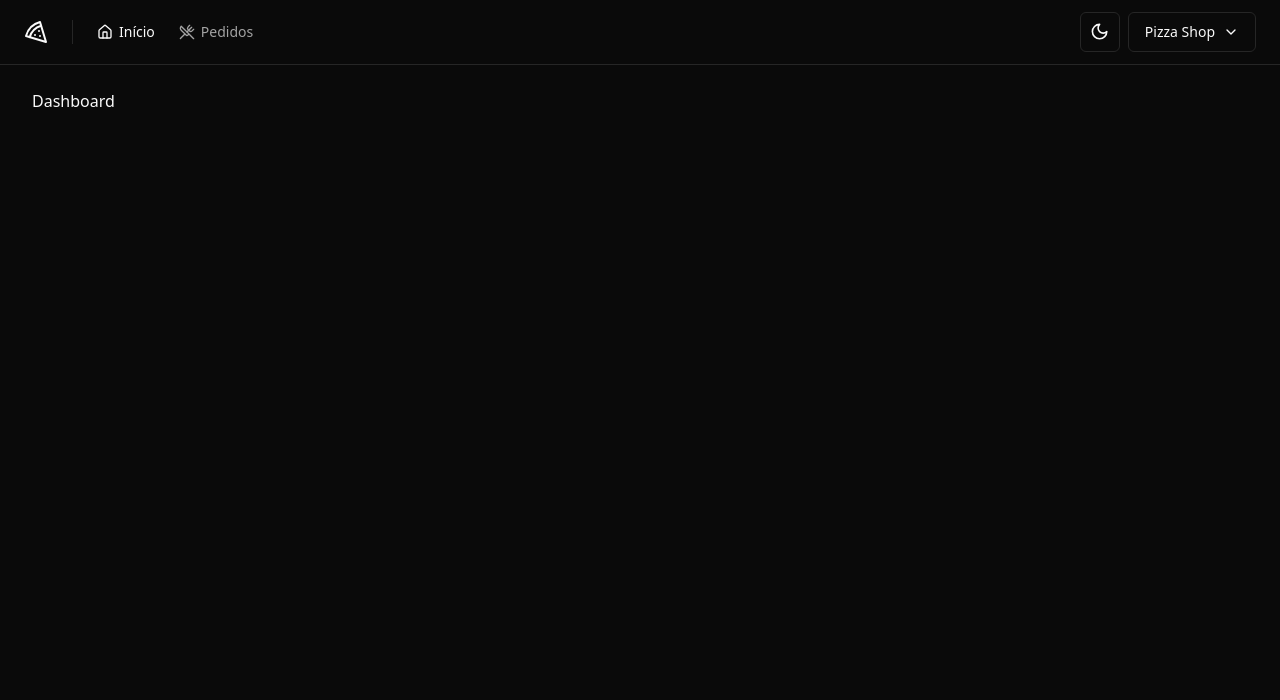
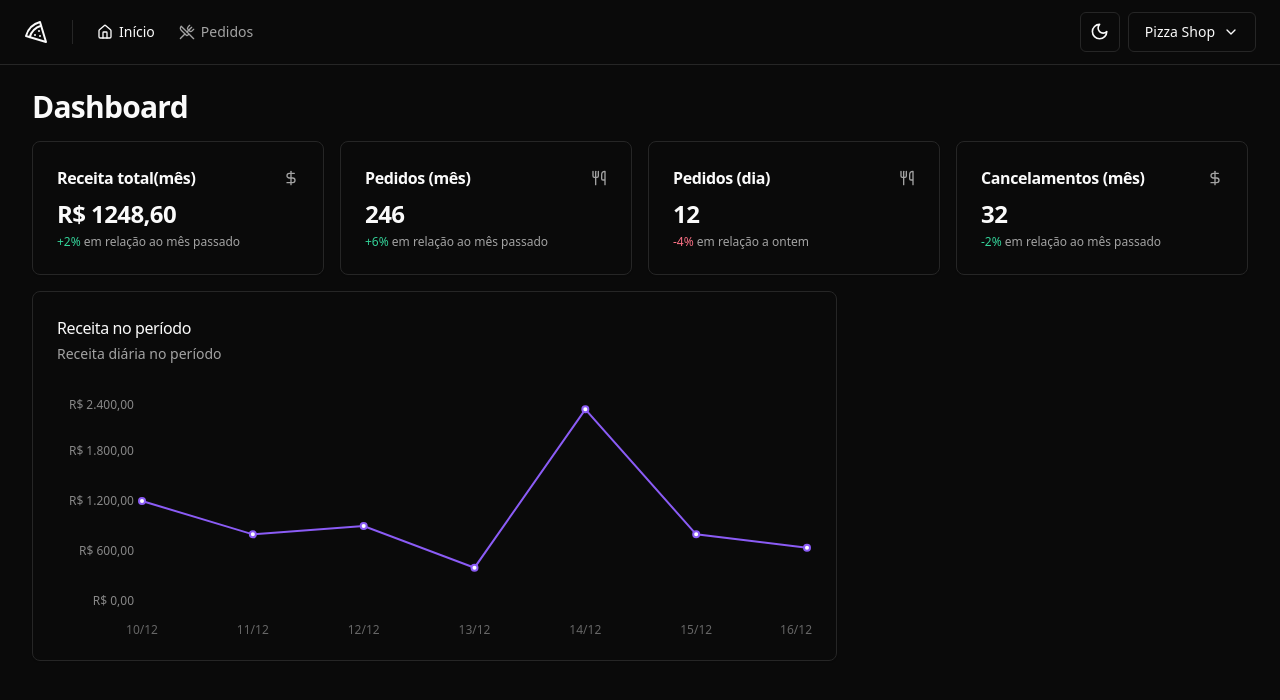
Before and after one commit to Tiago-Dev/pizzashop-web, a React (Vite) app: page / in a window 1280 px wide. Shown: the top 700 px of the page. Built offline with nearby package versions, Linux system fonts and the light colour scheme.

Commit message:
feat: add dashboard page and integrate Recharts library for dynamic chart visualization
Added a new page to the dashboard with the necessary components for displaying dynamic charts. Integrated the Recharts library for easy and interactive visualization of data.

```diff
--- a/package.json
+++ b/package.json
@@ -27,6 +27,7 @@
     "react-helmet-async": "^2.0.4",
     "react-hook-form": "^7.51.2",
     "react-router-dom": "^6.22.3",
+    "recharts": "^2.12.5",
     "sonner": "^1.4.41",
     "sort-by": "^1.2.0",
     "tailwind-merge": "^2.2.2",
--- /dev/null
+++ b/src/components/ui/card.tsx
@@ -0,0 +1,79 @@
+import * as React from "react"
+
+import { cn } from "@/lib/utils"
+
+const Card = React.forwardRef<
+  HTMLDivElement,
+  React.HTMLAttributes<HTMLDivElement>
+>(({ className, ...props }, ref) => (
+  <div
+    ref={ref}
+    className={cn(
+      "rounded-lg border bg-card text-card-foreground shadow-sm",
+      className
+    )}
+    {...props}
+  />
+))
+Card.displayName = "Card"
+
+const CardHeader = React.forwardRef<
+  HTMLDivElement,
+  React.HTMLAttributes<HTMLDivElement>
+>(({ className, ...props }, ref) => (
+  <div
+    ref={ref}
+    className={cn("flex flex-col space-y-1.5 p-6", className)}
+    {...props}
+  />
+))
+CardHeader.displayName = "CardHeader"
+
+const CardTitle = React.forwardRef<
+  HTMLParagraphElement,
+  React.HTMLAttributes<HTMLHeadingElement>
+>(({ className, ...props }, ref) => (
+  <h3
+    ref={ref}
+    className={cn(
+      "text-2xl font-semibold leading-none tracking-tight",
+      className
+    )}
+    {...props}
+  />
+))
+CardTitle.displayName = "CardTitle"
+
+const CardDescription = React.forwardRef<
+  HTMLParagraphElement,
+  React.HTMLAttributes<HTMLParagraphElement>
+>(({ className, ...props }, ref) => (
+  <p
+    ref={ref}
+    className={cn("text-sm text-muted-foreground", className)}
+    {...props}
+  />
+))
+CardDescription.displayName = "CardDescription"
+
+const CardContent = React.forwardRef<
+  HTMLDivElement,
+  React.HTMLAttributes<HTMLDivElement>
+>(({ className, ...props }, ref) => (
+  <div ref={ref} className={cn("p-6 pt-0", className)} {...props} />
+))
+CardContent.displayName = "CardContent"
+
+const CardFooter = React.forwardRef<
+  HTMLDivElement,
+  React.HTMLAttributes<HTMLDivElement>
+>(({ className, ...props }, ref) => (
+  <div
+    ref={ref}
+    className={cn("flex items-center p-6 pt-0", className)}
+    {...props}
+  />
+))
+CardFooter.displayName = "CardFooter"
+
+export { Card, CardHeader, CardFooter, CardTitle, CardDescription, CardContent }
--- a/src/pages/app/dashboard.tsx
+++ /dev/null
@@ -1,10 +0,0 @@
-import { Helmet } from "react-helmet-async";
-
-export function Dashboard() {
-  return (
-    <>
-      <Helmet title="Dashboard" />
-      <h1>Dashboard</h1>
-    </>
-  );
-}
--- /dev/null
+++ b/src/pages/app/dashboard/dashboard.tsx
@@ -0,0 +1,30 @@
+import { Helmet } from "react-helmet-async";
+import { MonthRevenueCard } from "./month-revenue-card";
+import { MonthOrderAmountCard } from "./month-orders-amount-card";
+import { DayOrdersAmountCard } from "./day-orders-amount-card";
+import { MonthCanceledOrdersAmountCard } from "./month-canceled-orders-amount-card";
+import { RevenueChart } from "./revenue-chart";
+
+export function Dashboard() {
+  return (
+    <>
+      <Helmet title="Dashboard" />
+      <div className="flex flex-col gap-4">
+        <h1 className="flex flex-col gap-4">
+          <h1 className="text-3xl font-bold tracking-tight">Dashboard</h1>
+
+          <div className="grid grid-cols-4 gap-4">
+            <MonthRevenueCard />
+            <MonthOrderAmountCard />
+            <DayOrdersAmountCard />
+            <MonthCanceledOrdersAmountCard />
+          </div>
+
+          <div className="grid grid-cols-9 gap-4">
+            <RevenueChart />
+          </div>
+        </h1>
+      </div>
+    </>
+  );
+}
--- /dev/null
+++ b/src/pages/app/dashboard/day-orders-amount-card.tsx
@@ -0,0 +1,24 @@
+import { Card, CardContent, CardHeader, CardTitle } from "@/components/ui/card";
+import { Utensils } from "lucide-react";
+
+export function DayOrdersAmountCard() {
+  return (
+    <Card>
+      <CardHeader className="flex-row items-center justify-between space-y-0 pb-2">
+        <CardTitle className="text-base font-semibold">Pedidos (dia)</CardTitle>
+        <Utensils className="h-4 w-4 text-muted-foreground" />
+      </CardHeader>
+      <CardContent className="space-y-1">
+        <span className="text-2xl font-bold tracking-tight">
+         12
+        </span>
+        <p className="text-xs text-muted-foreground">
+          <span className="text-rose-500 dark:text-rose-400">
+            -4%
+          </span>{' '}
+          em relação a ontem
+        </p>
+      </CardContent>
+    </Card>
+  )
+}
--- /dev/null
+++ b/src/pages/app/dashboard/month-canceled-orders-amount-card.tsx
@@ -0,0 +1,24 @@
+import { Card, CardContent, CardHeader, CardTitle } from "@/components/ui/card";
+import { DollarSign } from "lucide-react";
+
+export function MonthCanceledOrdersAmountCard() {
+  return (
+    <Card>
+      <CardHeader className="flex-row items-center justify-between space-y-0 pb-2">
+        <CardTitle className="text-base font-semibold">Cancelamentos (mês)</CardTitle>
+        <DollarSign className="h-4 w-4 text-muted-foreground" />
+      </CardHeader>
+      <CardContent className="space-y-1">
+        <span className="text-2xl font-bold tracking-tight">
+         32
+        </span>
+        <p className="text-xs text-muted-foreground">
+          <span className="text-emerald-500 dark:text-emerald-400">
+            -2%
+          </span>{' '}
+          em relação ao mês passado
+        </p>
+      </CardContent>
+    </Card>
+  )
+}
--- /dev/null
+++ b/src/pages/app/dashboard/month-orders-amount-card.tsx
@@ -0,0 +1,24 @@
+import { Card, CardContent, CardHeader, CardTitle } from "@/components/ui/card";
+import { Utensils } from "lucide-react";
+
+export function MonthOrderAmountCard() {
+  return (
+    <Card>
+      <CardHeader className="flex-row items-center justify-between space-y-0 pb-2">
+        <CardTitle className="text-base font-semibold">Pedidos (mês)</CardTitle>
+        <Utensils className="h-4 w-4 text-muted-foreground" />
+      </CardHeader>
+      <CardContent className="space-y-1">
+        <span className="text-2xl font-bold tracking-tight">
+         246
+        </span>
+        <p className="text-xs text-muted-foreground">
+          <span className="text-emerald-500 dark:text-emerald-400">
+            +6%
+          </span>{' '}
+          em relação ao mês passado
+        </p>
+      </CardContent>
+    </Card>
+  )
+}
--- /dev/null
+++ b/src/pages/app/dashboard/month-revenue-card.tsx
@@ -0,0 +1,24 @@
+import { Card, CardContent, CardHeader, CardTitle } from "@/components/ui/card";
+import { DollarSign } from "lucide-react";
+
+export function MonthRevenueCard() {
+  return (
+    <Card>
+      <CardHeader className="flex-row items-center justify-between space-y-0 pb-2">
+        <CardTitle className="text-base font-semibold">Receita total(mês)</CardTitle>
+        <DollarSign className="h-4 w-4 text-muted-foreground" />
+      </CardHeader>
+      <CardContent className="space-y-1">
+        <span className="text-2xl font-bold tracking-tight">
+          R$ 1248,60
+        </span>
+        <p className="text-xs text-muted-foreground">
+          <span className="text-emerald-500 dark:text-emerald-400">
+            +2%
+          </span>{' '}
+          em relação ao mês passado
+        </p>
+      </CardContent>
+    </Card>
+  )
+}
--- /dev/null
+++ b/src/pages/app/dashboard/revenue-chart.tsx
@@ -0,0 +1,62 @@
+import { Card, CardContent, CardDescription, CardHeader, CardTitle } from "@/components/ui/card";
+import colors from 'tailwindcss/colors';
+
+import {
+  ResponsiveContainer,
+  LineChart,
+  XAxis,
+  YAxis,
+  CartesianGrid,
+  Line,
+  Tooltip,
+} from 'recharts'
+
+const data = [
+  { date: '10/12', revenue: 1200 },
+  { date: '11/12', revenue: 800 },
+  { date: '12/12', revenue: 900 },
+  { date: '13/12', revenue: 400 },
+  { date: '14/12', revenue: 2300 },
+  { date: '15/12', revenue: 800 },
+  { date: '16/12', revenue: 640 },
+]
+
+export function RevenueChart(){
+  return (
+    <Card className="col-span-6">
+      <CardHeader className="flex-row items-center justify-between pb-8">
+        <div className="space-y-1">
+          <CardTitle className="text-base font-medium">
+            Receita no período
+          </CardTitle>
+          <CardDescription>Receita diária no período</CardDescription>
+        </div>
+      </CardHeader>
+      <CardContent>
+        <ResponsiveContainer width="100%" height={240}>
+          <LineChart data={data} style={{ fontSize: 12}}>
+            <XAxis dataKey="date" tickLine={false} axisLine={false} dy={16} />
+            <YAxis
+              stroke="#888"
+              axisLine={false}
+              tickLine={false}
+              width={80}
+              tickFormatter={(value: number) =>
+                value.toLocaleString('pt-BR', {
+                  style: 'currency',
+                  currency: 'BRL'
+                })
+              }
+            />
+            <Line
+              type="linear"
+              strokeWidth={2}
+              dataKey="revenue"
+              stroke={colors.violet['500']}
+            />
+          </LineChart>
+        </ResponsiveContainer>
+      </CardContent>
+    </Card>
+  );
+}
--- a/src/routes.tsx
+++ b/src/routes.tsx
@@ -1,6 +1,6 @@
 import { createBrowserRouter } from "react-router-dom"
 
-import { Dashboard } from "./pages/app/dashboard"
+import { Dashboard } from "./pages/app/dashboard/dashboard"
 import { SignIn } from "./pages/auth/sign-in"
 import { AppLayout } from "./pages/_layouts/app"
 import { AuthLayout } from "./pages/_layouts/auth"
```
Also changed, not shown: 1 other file (tests, documents, lock files or other folders).
